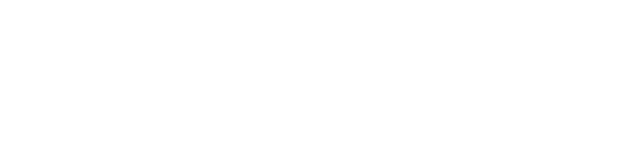
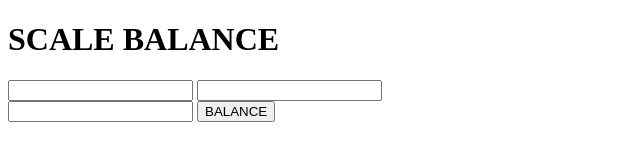
Before and after one commit to taryllngam/scale-balance, a plain HTML site: page index.html in a window 1280 px wide. Shown: the whole page, without its empty margins (0-640 px from the left). Drawn offline with Linux system fonts and the light colour scheme.

Commit message:
done with setting up th page with html

```diff
--- a/index.html
+++ b/index.html
@@ -8,6 +8,22 @@
     <title>SCALE BALANCE</title>
 </head>
 <body>
+    <h1>SCALE BALANCE</h1>
+    <div id="inputs">
+        <input type="text" name="" id="fisrt-weight">
+        <input type="text" id="second-weight">
+    </div>
+    <div id="weight-balance">
+        <input type="text" id="balance">
+        <button id="btn">BALANCE</button>
+        <p id="display"></p>
+
+    </div>
+
+
+
+
+
    <script src="./script.js"></script>
 </body>
 </html>
```
